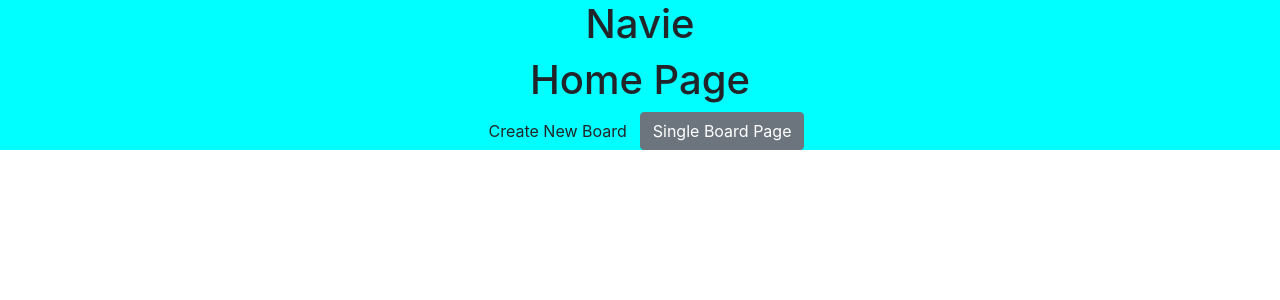
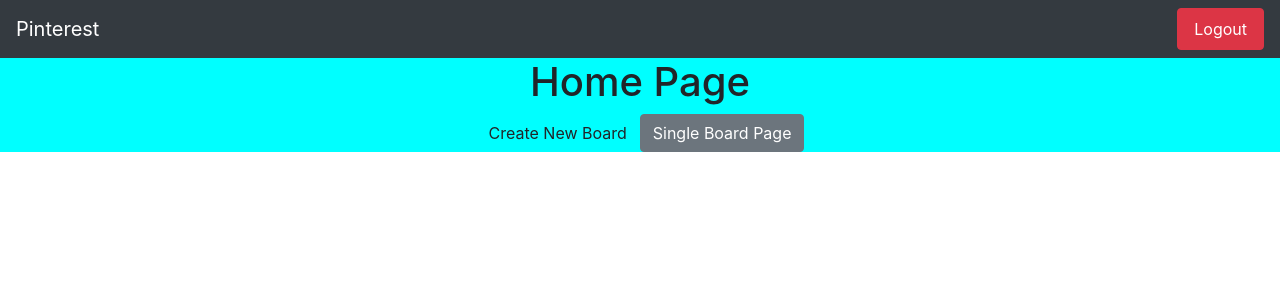
Before and after one commit to aleshakay/pinterest-routing, a React (Create React App) app: page / in a window 1280 px wide. Shown: the top 300 px of the page. Built offline with nearby package versions, Linux system fonts and the light colour scheme; no server answers; sample sign-in values are in the browser's storage.

Commit message:
added text and proptypes to nav

```diff
--- a/package.json
+++ b/package.json
@@ -10,6 +10,7 @@
     "bootstrap": "^4.4.1",
     "firebase": "^7.6.1",
     "node-sass": "^4.13.0",
+    "prop-types": "^15.7.2",
     "react": "^16.12.0",
     "react-dom": "^16.12.0",
     "react-router-dom": "^5.1.2",
--- a/src/components/shared/NavBar/NavBar.js
+++ b/src/components/shared/NavBar/NavBar.js
@@ -1,13 +1,38 @@
 import React from 'react';
 import './NavBar.scss';
+import firebase from 'firebase/app';
+import 'firebase/auth';
+import PropTypes from 'prop-types';
 
 class NavBar extends React.Component {
+  static propTypes = {
+    authed: PropTypes.bool,
+  }
+
+  logMeOut = (e) => {
+    e.preventDefault();
+    firebase.auth().signOut();
+  }
+
   render() {
+    const { authed } = this.props;
+
     return (
-      <div className="NavBar">
-        <h1>Navie</h1>
+      <div className="Navbar">
+  <nav className="navbar navbar-expand-lg navbar-dark bg-dark">
+    <a className="navbar-brand" href="/">Pinterest</a>
+    <button className="navbar-toggler" type="button" data-toggle="collapse" data-target="#navbarTogglerDemo02" aria-controls="navbarTogglerDemo02" aria-expanded="false" aria-label="Toggle navigation">
+      <span className="navbar-toggler-icon"></span>
+    </button>
+    <div className="collapse navbar-collapse" id="navbarTogglerDemo02">
+      <ul className="navbar-nav mr-auto mt-2 mt-lg-0">
+      </ul>
+      <div className="form-inline my-2 my-lg-0">
+        { authed ? (<button className="nav-link btn btn-danger" onClick={this.logMeOut}>Logout</button>) : ('') }
       </div>
-
+    </div>
+  </nav>
+</div>
     );
   }
 }
```
